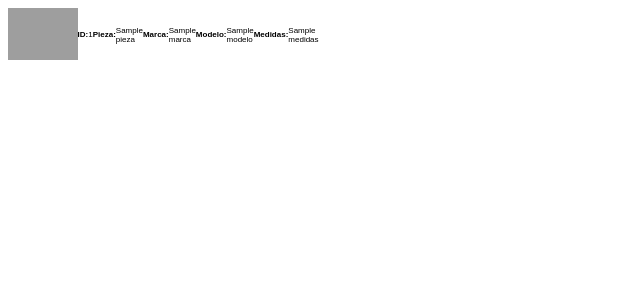
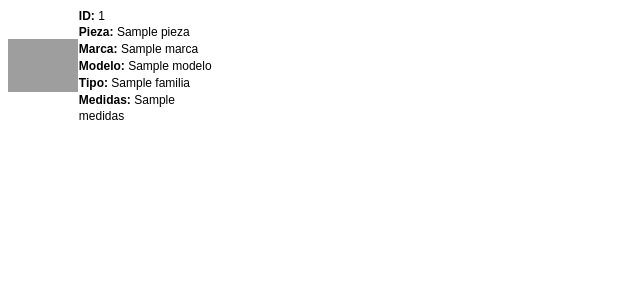
Before and after one commit to Multiservicios-Borgil/erp-almacen, a FastAPI app: template app/templates/etiqueta_pieza.html in a window 1280 px wide. Shown: the top 300 px of the page, without its empty margins (0-640 px from the left). Run offline with FastAPI, Linux system fonts and the light colour scheme; the template is opened without the code that fills it: most values are stand-ins (such as "Sample title", 1, 10 or a date in 2020); parts of the project's set-up code (start-up, migrations or seed data) failed here and were passed over; grey boxes are pictures that could not be loaded.

Commit message:
fix modificar etiqueta peiezas

```diff
--- a/app/templates/etiqueta_pieza.html
+++ b/app/templates/etiqueta_pieza.html
@@ -57,24 +57,29 @@ font-weight:bold;
 
 </div>
 
-<strong>ID:</strong> {{ pieza.id }} <br>
+<div style="font-size:12px; line-height:1.4">
+
+<div><strong>ID:</strong> {{ pieza.id }}</div>
 
 {% if pieza.nombre_pieza %}
-<strong>Pieza:</strong> {{ pieza.nombre_pieza }} <br>
+<div><strong>Pieza:</strong> {{ pieza.nombre_pieza }}</div>
 {% endif %}
 
 {% if pieza.marca %}
-<strong>Marca:</strong> {{ pieza.marca }} <br>
+<div><strong>Marca:</strong> {{ pieza.marca }}</div>
 {% endif %}
 
 {% if pieza.modelo %}
-<strong>Modelo:</strong> {{ pieza.modelo }} <br>
+<div><strong>Modelo:</strong> {{ pieza.modelo }}</div>
+{% endif %}
+
+{% if pieza.familia %}
+<div><strong>Tipo:</strong> {{ pieza.familia.nombre }}</div>
 {% endif %}
 
 {% if pieza.medidas %}
-<strong>Medidas:</strong> {{ pieza.medidas }} <br>
+<div><strong>Medidas:</strong> {{ pieza.medidas }}</div>
 {% endif %}
-</div>
 
 </div>
 
```
